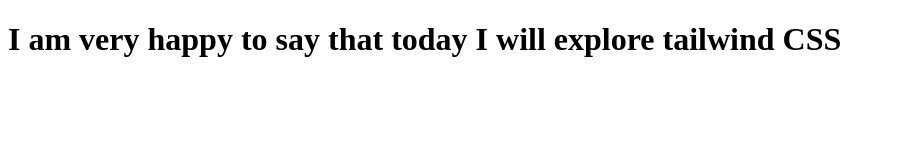
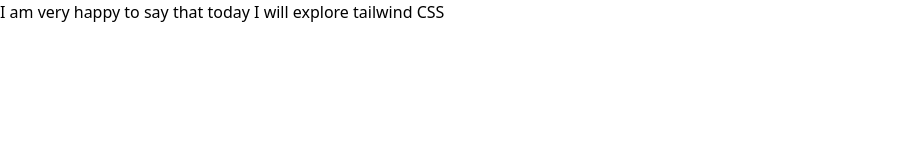
Before and after one commit to SuraiyaAkterTrishna/explore-tailwind-css, a plain HTML site: page index.html in a window 1280 px wide. Shown: the whole page, without its empty margins (0-903 px from the left). Drawn offline with nearby package versions, Linux system fonts and the light colour scheme.

Commit message:
tailwind cdn link add

```diff
--- a/index.html
+++ b/index.html
@@ -5,6 +5,8 @@
     <meta http-equiv="X-UA-Compatible" content="IE=edge">
     <meta name="viewport" content="width=device-width, initial-scale=1.0">
     <title>Explore Tailwind CSS</title>
+    <!-- tailwind link -->
+    <script src="https://cdn.tailwindcss.com"></script>
 </head>
 <body>
     <h1>I am very happy to say that today I will explore tailwind CSS</h1>
```
